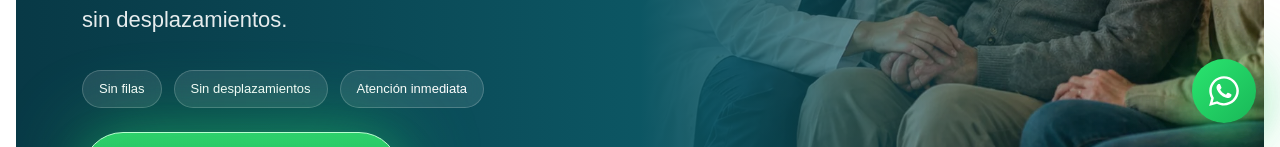
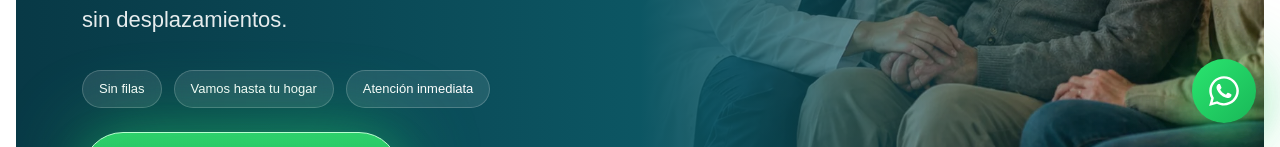
Before and after one commit to felipebermudezceo/ainovahealth, a Next.js app: page / in a window 1280 px wide. Shown: the part 653-800 px from the top of the page. Built offline with nearby package versions, Linux system fonts and the light colour scheme.

Commit message:
etiquetas

```diff
--- a/components/hero/HeroContent.tsx
+++ b/components/hero/HeroContent.tsx
@@ -201,7 +201,7 @@ export function HeroContent() {
           </div>
 
           <div className="rounded-full border border-white/20 bg-white/10 px-4 py-2 text-[13px] text-white backdrop-blur-md">
-            Sin desplazamientos
+          Vamos hasta tu hogar
           </div>
 
           <div className="rounded-full border border-white/20 bg-white/10 px-4 py-2 text-[13px] text-white backdrop-blur-md">
```
